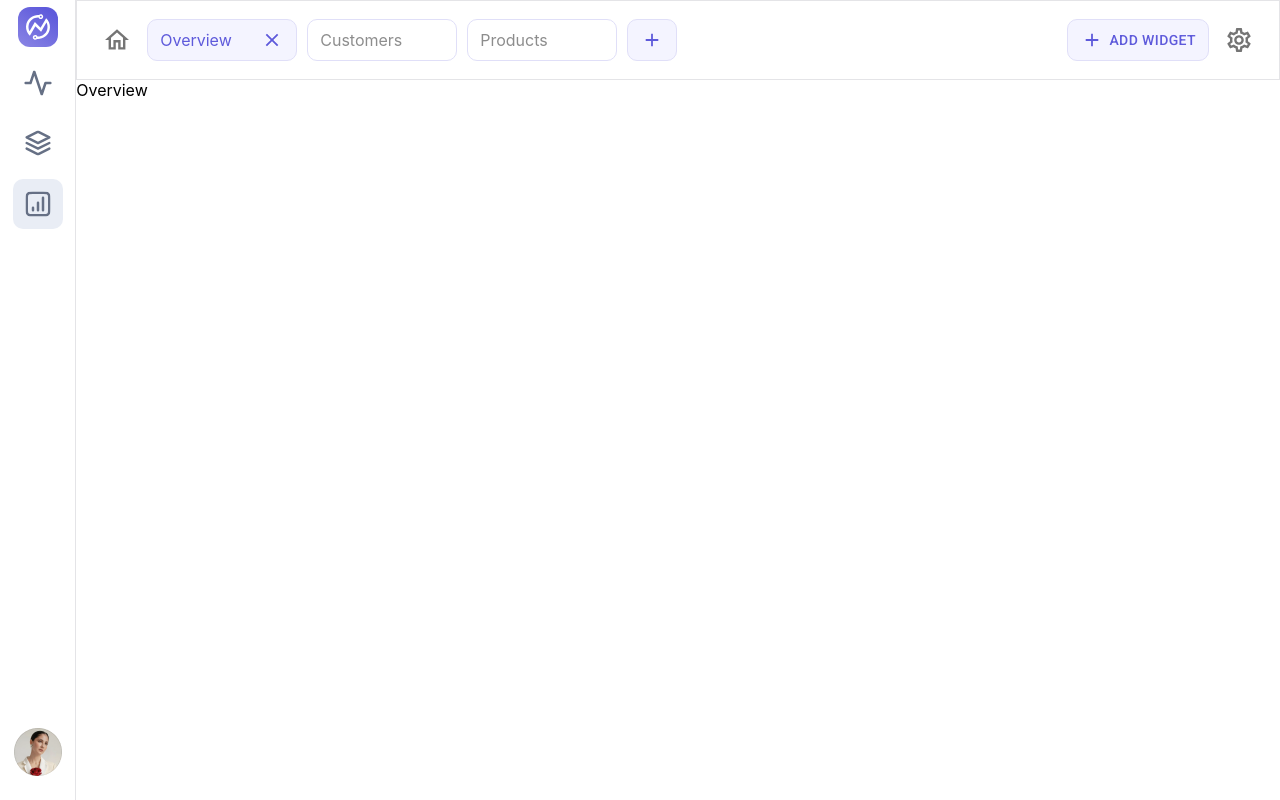
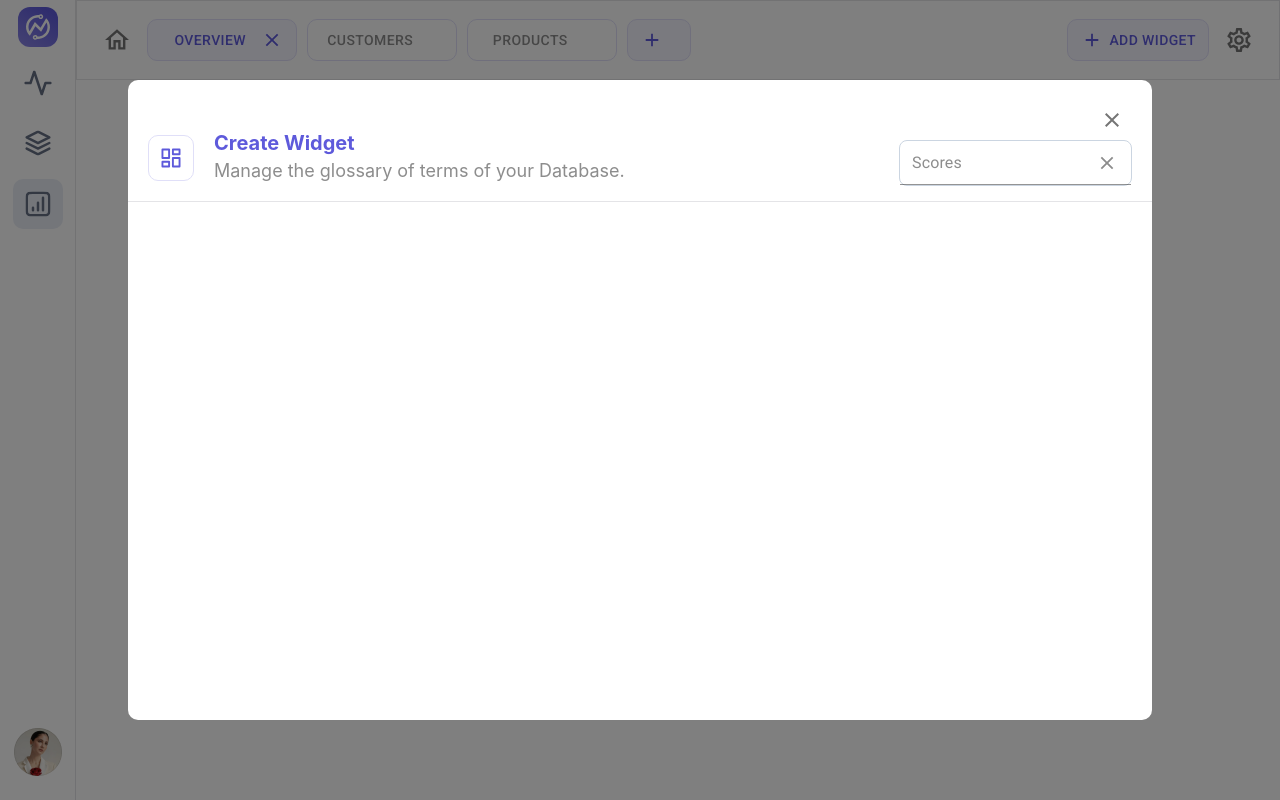
Before and after one commit to sars2811/crux-frontend, a React (Create React App) app: page /widgets in a window 1280 px wide. Both pictures are taken after a click on the button "ADD WIDGET". Built offline with nearby package versions, Linux system fonts and the light colour scheme.

Commit message:
feat: Add Modal Header.

```diff
--- /dev/null
+++ b/src/containers/WidgetDashboard/AddWidget/ModalHeader/index.tsx
@@ -0,0 +1,94 @@
+import React from 'react';
+import { makeStyles } from 'tss-react/mui';
+import { ReactComponent as ModalIcon } from './../../../../assets/images/layout-dashboard.svg';
+import { IconButton, Input } from '@mui/material';
+import { Close } from '@mui/icons-material';
+
+interface ModalHeaderProps {
+  title: string;
+  setTitle: (title: string) => void;
+}
+
+const useStyles = makeStyles()((theme) => ({
+  root: {
+    display: 'flex',
+    flexDirection: 'row',
+    justifyContent: 'space-between',
+    borderBottom: '1px solid #E4E4E7',
+    alignContent: 'baseline',
+    flexWrap: 'wrap',
+  },
+  title: {
+    'display': 'flex',
+    'flexDirection': 'column',
+    'gap': '5px',
+    'padding': '20px',
+    'p': {
+      margin: '0',
+      color: theme.palette.text.primary,
+      fontSize: '18px',
+    },
+    'p:first-child': {
+      fontSize: '20px',
+      fontWeight: 'bold',
+      color: theme.palette.text.secondary,
+    },
+  },
+  titleRoot: {
+    display: 'flex',
+    flexDirection: 'row',
+    alignItems: 'end',
+    marginLeft: '20px',
+  },
+  actionRoot: {
+    display: 'flex',
+    flexDirection: 'column',
+    alignItems: 'end',
+    margin: '20px 20px 15px 0',
+  },
+  textField: {
+    border: '1px solid #CBD5E1',
+    padding: '6px 12px',
+    borderRadius: '8px',
+    svg: {
+      scale: '0.9',
+    },
+  },
+}));
+
+const ModalHeader: React.FC<ModalHeaderProps> = ({ title, setTitle }) => {
+  const { classes } = useStyles();
+
+  return (
+    <div className={classes.root}>
+      <div className={classes.titleRoot}>
+        <ModalIcon
+          style={{
+            border: '1px solid #E0DFF8',
+            padding: '10px',
+            borderRadius: '10px',
+            marginBottom: '20px',
+          }}
+        />
+        <div className={classes.title}>
+          <p>Create Widget</p>
+          <p>Manage the glossary of terms of your Database.</p>
+        </div>
+      </div>
+      <div className={classes.actionRoot}>
+        <IconButton>
+          <Close />
+        </IconButton>
+        <Input
+          value={title}
+          onChange={(event) => setTitle(event.target.value)}
+          className={classes.textField}
+          placeholder='Widget Title'
+          endAdornment={<Close />}
+        />
+      </div>
+    </div>
+  );
+};
+
+export default ModalHeader;
--- /dev/null
+++ b/src/containers/WidgetDashboard/AddWidget/index.tsx
@@ -0,0 +1,51 @@
+import { Modal } from '@mui/material';
+import React from 'react';
+import { makeStyles } from 'tss-react/mui';
+import ModalHeader from './ModalHeader';
+import { title } from 'process';
+
+interface AddWidgetProps {
+  open: boolean;
+  onClose: () => void;
+  selectedTab: number;
+  tabKeys: string[][];
+}
+
+const useStyles = makeStyles()((theme) => ({
+  modalContentRoot: {
+    height: '80%',
+    width: '80%',
+    backgroundColor: theme.palette.background.paper,
+    borderRadius: '10px',
+  },
+  root: {
+    display: 'flex',
+    justifyContent: 'center',
+    alignItems: 'center',
+  },
+}));
+
+const AddWidget: React.FC<AddWidgetProps> = ({
+  selectedTab,
+  tabKeys,
+  open,
+  onClose,
+}) => {
+  const { classes } = useStyles();
+  const [navKey, setNavKey] = React.useState(tabKeys[selectedTab]);
+  const [title, setTitle] = React.useState<string>('Scores');
+
+  React.useEffect(() => {
+    setNavKey(tabKeys[selectedTab]);
+  }, [selectedTab, tabKeys]);
+
+  return (
+    <Modal open={open} onClose={onClose} className={classes.root}>
+      <div className={classes.modalContentRoot}>
+        <ModalHeader title={title} setTitle={setTitle} />
+      </div>
+    </Modal>
+  );
+};
+
+export default AddWidget;
--- a/src/containers/WidgetDashboard/NavBar/CustomNavButton/index.tsx
+++ b/src/containers/WidgetDashboard/NavBar/CustomNavButton/index.tsx
@@ -1,12 +1,14 @@
 import React from 'react';
-import { NavLink } from 'react-router-dom';
 import { makeStyles } from 'tss-react/mui';
+import { Button } from '@mui/material';
 
-interface CustomNavButtonProps {
-  href: string;
+export interface CustomNavButtonProps {
   text?: string;
   icon?: React.ReactNode;
   iconActive?: boolean;
+  selectedTab: number;
+  setSelectedTab: (tabIndex: number) => void;
+  tabId: number;
 }
 
 const useStyles = makeStyles()((theme) => ({
@@ -50,23 +52,22 @@ const useStyles = makeStyles()((theme) => ({
 }));
 
 const CustomNavButton: React.FC<CustomNavButtonProps> = ({
-  href,
   text,
   icon,
   iconActive,
+  selectedTab,
+  setSelectedTab,
+  tabId,
 }) => {
   const { classes } = useStyles();
   return (
-    <NavLink
-      end
-      to={href}
-      className={({ isActive, isPending }) =>
-        [
-          classes.container,
-          isActive ? classes.containerActive : '',
-          iconActive ? classes.iconActive : '',
-        ].join(' ')
-      }
+    <Button
+      className={[
+        classes.container,
+        selectedTab === tabId ? classes.containerActive : '',
+        iconActive ? classes.iconActive : '',
+      ].join(' ')}
+      onClick={() => setSelectedTab(tabId)}
     >
       <div
         className={classes.textContainer}
@@ -75,7 +76,7 @@ const CustomNavButton: React.FC<CustomNavButtonProps> = ({
         {text}
       </div>
       {icon}
-    </NavLink>
+    </Button>
   );
 };
 
--- a/src/containers/WidgetDashboard/NavBar/index.tsx
+++ b/src/containers/WidgetDashboard/NavBar/index.tsx
@@ -7,7 +7,14 @@ import {
 import { AppBar, Button, IconButton } from '@mui/material';
 import React from 'react';
 import { makeStyles } from 'tss-react/mui';
-import CustomNavButton from './CustomNavButton';
+import CustomNavButton, { CustomNavButtonProps } from './CustomNavButton';
+
+interface NavBarProps {
+  selectedTab: number;
+  setSelectedTab: (tabIndex: number) => void;
+  tabs: CustomNavButtonProps[];
+  setModalOpen: (open: boolean) => void;
+}
 
 const useStyles = makeStyles()((theme) => ({
   root: {
@@ -53,9 +60,14 @@ const useStyles = makeStyles()((theme) => ({
   },
 }));
 
-const NavBar: React.FC = () => {
+const NavBar: React.FC<NavBarProps> = ({
+  selectedTab,
+  setSelectedTab,
+  tabs,
+  setModalOpen,
+}) => {
   const { classes } = useStyles();
-  //   return <h1>Yo</h1>;
+
   return (
     <AppBar position='sticky' className={classes.root}>
       <div className={classes.container}>
@@ -63,25 +75,16 @@ const NavBar: React.FC = () => {
           <IconButton>
             <HomeOutlined />
           </IconButton>
-          <CustomNavButton href='/widgets' text='Overview' icon={<Close />} />
-          <CustomNavButton
-            href='/widgets/customers'
-            text='Customers'
-            icon={<Close />}
-          />
-          <CustomNavButton
-            href='/widgets/products'
-            text='Products'
-            icon={<Close />}
-          />
-          <CustomNavButton
-            href='/widgets/add'
-            icon={<AddOutlined />}
-            iconActive
-          />
+          {tabs.map((tab, index) => (
+            <CustomNavButton {...tab} key={index} />
+          ))}
         </div>
         <div className={classes.buttonContainer}>
-          <Button variant='contained' className={classes.customButton}>
+          <Button
+            variant='contained'
+            className={classes.customButton}
+            onClick={() => setModalOpen(true)}
+          >
             <AddOutlined />
             Add Widget
           </Button>
--- a/src/containers/WidgetDashboard/index.tsx
+++ b/src/containers/WidgetDashboard/index.tsx
@@ -2,6 +2,11 @@ import React from 'react';
 import { makeStyles } from 'tss-react/mui';
 import NavBar from './NavBar';
 import { Outlet } from 'react-router-dom';
+import { AddOutlined, Close } from '@mui/icons-material';
+import { CustomNavButtonProps } from './NavBar/CustomNavButton';
+import AddWidget from './AddWidget';
+
+const tabKeys = [['Customers', 'Products'], ['Customers'], ['Products']];
 
 const useStyles = makeStyles()((theme) => ({
   root: {
@@ -14,10 +19,55 @@ const useStyles = makeStyles()((theme) => ({
 
 const WidgetDashboard: React.FC = () => {
   const { classes } = useStyles();
+  const [selectedTab, setSelectedTab] = React.useState(0);
+  const [modalOpen, setModalOpen] = React.useState(false);
+
+  const NavBarTabs: CustomNavButtonProps[] = [
+    {
+      text: 'Overview',
+      icon: <Close />,
+      selectedTab: selectedTab,
+      setSelectedTab: setSelectedTab,
+      tabId: 0,
+    },
+    {
+      text: 'Customers',
+      icon: <Close />,
+      selectedTab: selectedTab,
+      setSelectedTab: setSelectedTab,
+      tabId: 1,
+    },
+    {
+      text: 'Products',
+      icon: <Close />,
+      selectedTab: selectedTab,
+      setSelectedTab: setSelectedTab,
+      tabId: 2,
+    },
+    {
+      text: 'Add',
+      icon: <AddOutlined />,
+      selectedTab: selectedTab,
+      setSelectedTab: setSelectedTab,
+      tabId: 3,
+      iconActive: true,
+    },
+  ];
+
   return (
     <div className={classes.root}>
-      <NavBar />
-      <Outlet />
+      <NavBar
+        selectedTab={selectedTab}
+        setSelectedTab={setSelectedTab}
+        tabs={NavBarTabs}
+        setModalOpen={setModalOpen}
+      />
+      <AddWidget
+        open={modalOpen}
+        onClose={() => setModalOpen(false)}
+        selectedTab={selectedTab}
+        tabKeys={tabKeys}
+      />
     </div>
   );
 };
--- a/src/router/index.tsx
+++ b/src/router/index.tsx
@@ -13,16 +13,6 @@ const routes = createBrowserRouter([
       {
         path: '/widgets',
         element: <WidgetDashboard />,
-        children: [
-          {
-            path: '/widgets/',
-            element: (
-              <div style={{ width: '100%', height: '100%' }}>Overview</div>
-            ),
-          },
-          { path: '/widgets/customers', element: <div>Customers</div> },
-          { path: '/widgets/products', element: <div>Orders</div> },
-        ],
       },
       { path: '/1', element: <div>1</div> },
       { path: '/2', element: <div>2</div> },
```
Also changed, not shown: src/assets/images/layout-dashboard.svg (added).
